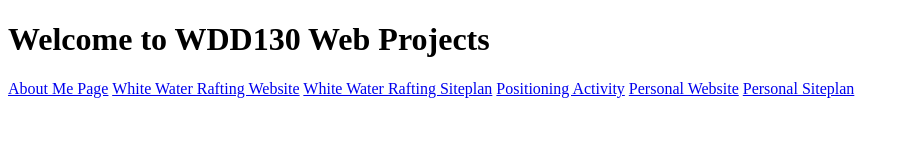
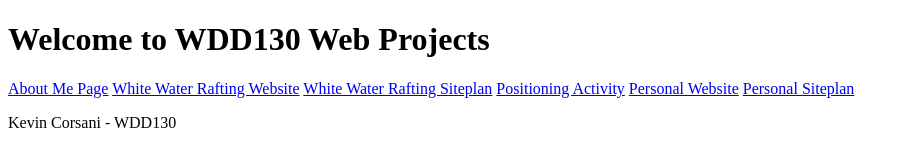
Before and after one commit to KevinCorsani/wdd130, a plain HTML site: page index.html in a window 1280 px wide. Shown: the whole page, without its empty margins (0-909 px from the left). Drawn offline with Linux system fonts and the light colour scheme.

Commit message:
Added a paragraph

```diff
--- a/index.html
+++ b/index.html
@@ -15,6 +15,4 @@
   <a href="#">Personal Website</a>
   <a href="#">Personal Siteplan</a>
 </nav>
-
-</body>
-</html>
+<p> Kevin Corsani - WDD130</p>
```
